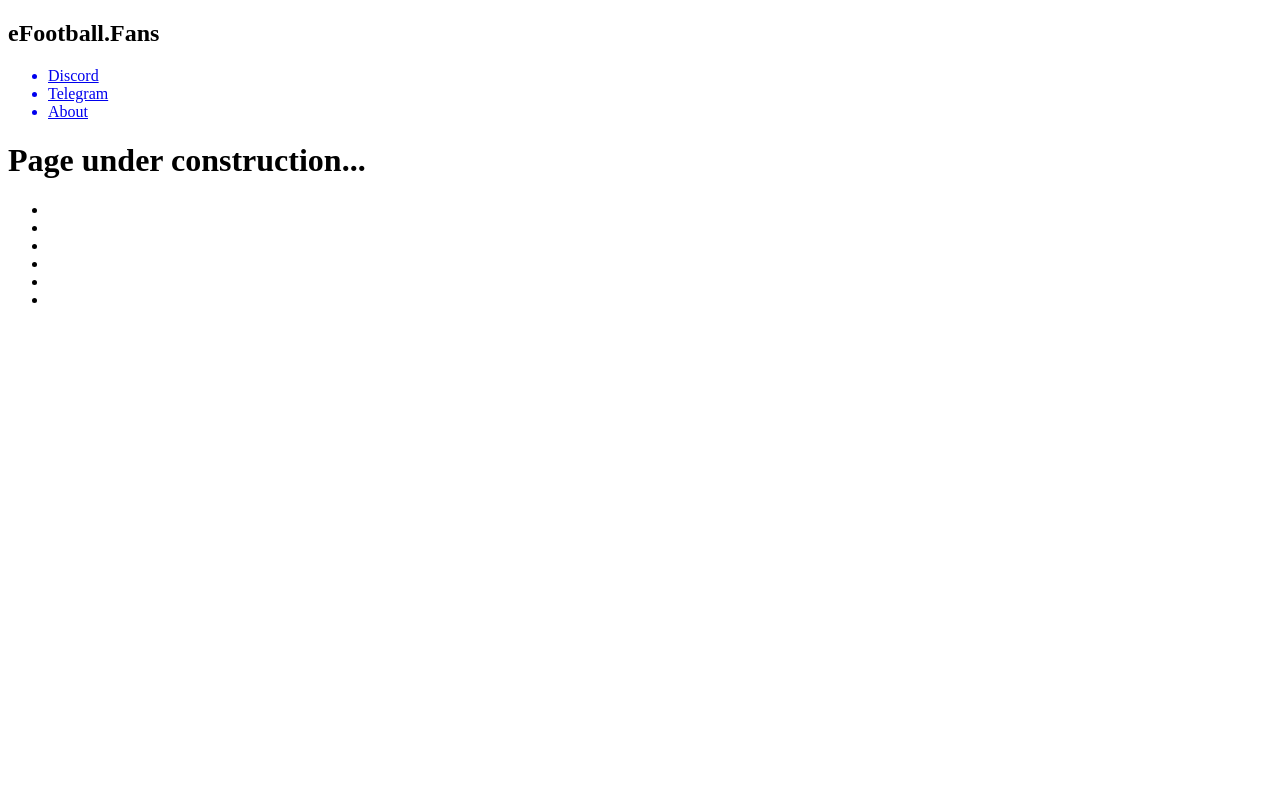
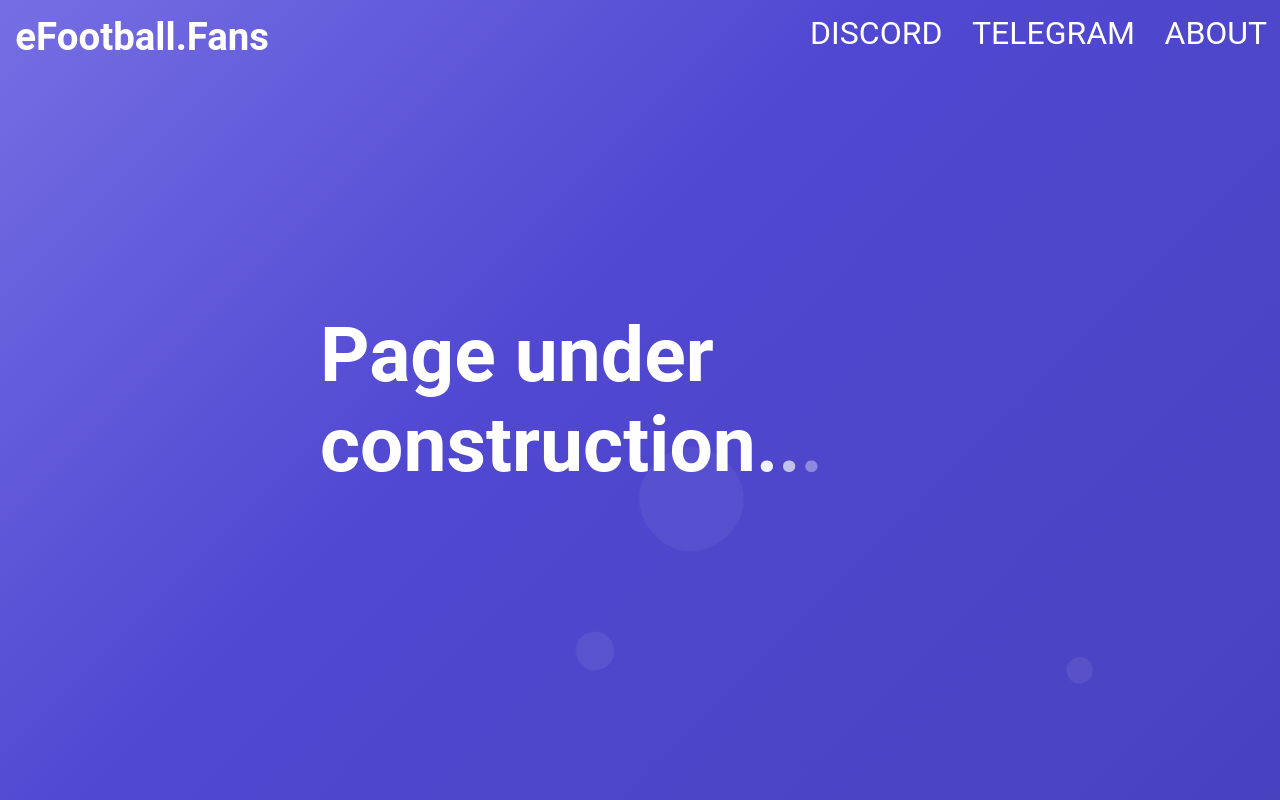
Before and after one commit to holmeTheGamer/preleaseFF, a plain HTML site: page about.html in a window 1280 px wide. Drawn offline with Linux system fonts and the light colour scheme; the site is published under a folder, as on GitHub Pages, so addresses that start at the root find nothing.

Commit message:
Update about.html

```diff
--- a/about.html
+++ b/about.html
@@ -18,8 +18,8 @@
         content="This is a website meant for all e Football Fans of all platforms including mobile, under making. When its released, you will find eFootball Tournaments, news, PES tricks, tips, guide & skill tutorials eFootball 2022 is the latest edition following e Football PES 2021 and is available for PC, Play Station, X-Box and Mobile." />
     <title>About eFootball Fans</title>
     <link rel="icon" href="">
-    <link rel="preload" href="/css/style.css" as="style">
-    <link rel="stylesheet" href="/css/style.css">
+    <link rel="preload" href="css/style.css" as="style">
+    <link rel="stylesheet" href="css/style.css">
 </head>
 
 <body>
@@ -33,7 +33,7 @@
                 <a class="colorHide" href="https://telegram.efootball.fans/">
                     <li>Telegram</li>
                 </a>
-                <a class="colorHide" href="/about">
+                <a class="colorHide" href="about">
                     <li>About</li>
                 </a>
             </ul>
```
